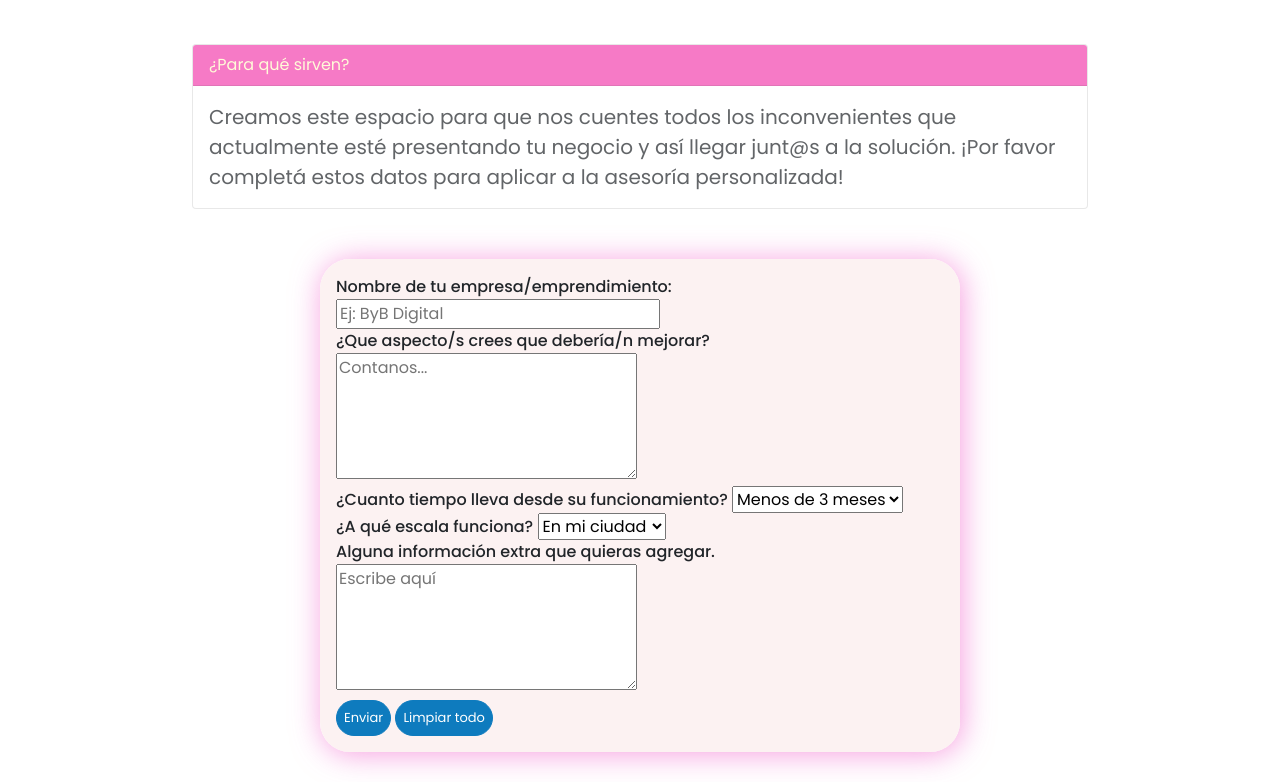
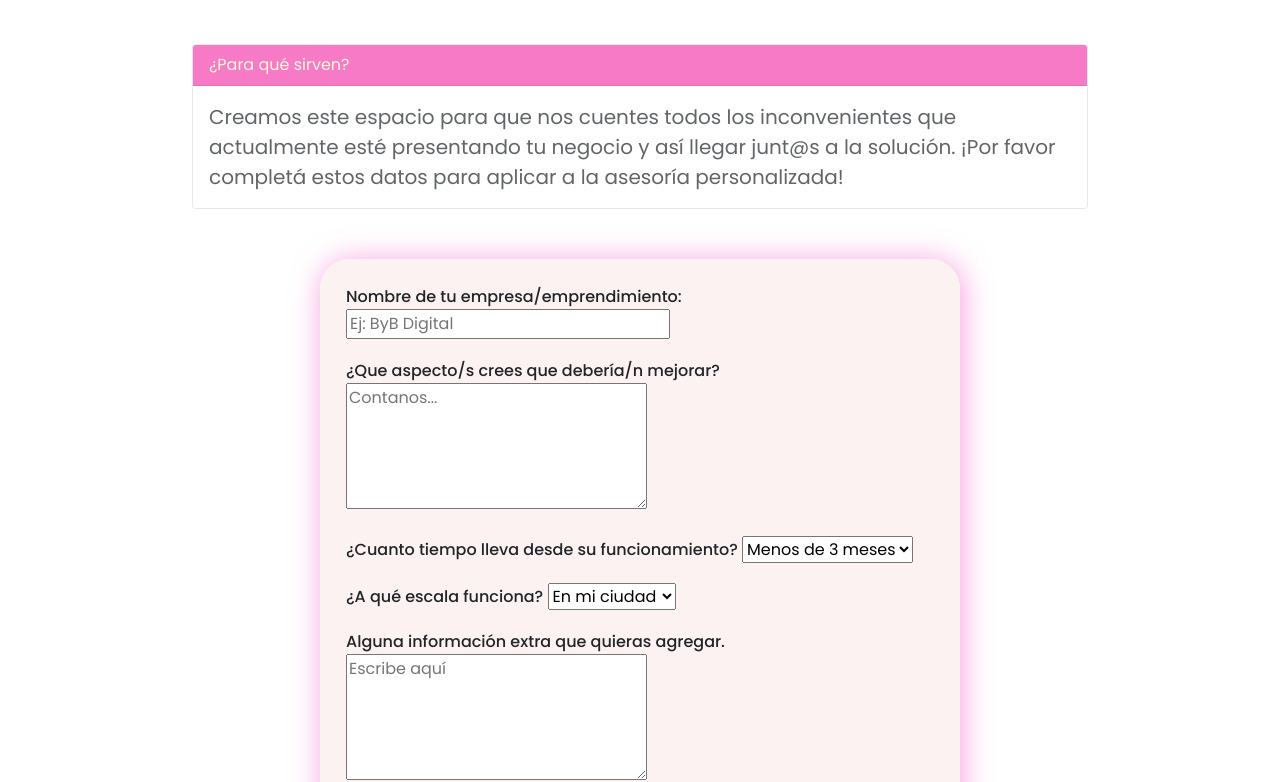
Before and after one commit to bandeveronica/bybdigital, a website: page pages/asesorias.html in a window 1280 px wide. Shown: the part 193-975 px from the top of the page. Drawn offline with nearby package versions, Linux system fonts and the light colour scheme.

Commit message:
MOD: se mejoró la separación entre los items del formulario de Asesorias

```diff
--- a/pages/asesorias.html
+++ b/pages/asesorias.html
@@ -69,17 +69,17 @@
         <!-- Formulario de Asesorias -->
     <section>
     <form class="formAsesorias" action="" method="POST" enctype="application/x-www-form-urlencoded">
-        <div>
+        <div class="formPart">
             <label for="name">Nombre de tu empresa/emprendimiento:</label>
             <input type="text" name="name" placeholder="Ej: ByB Digital">
         </div>
-        <div>
+        <div class="formPart">
             <label for="text">¿Que aspecto/s crees que debería/n mejorar?</label>
         <section>
             <textarea name="comment" cols="20" rows="5" placeholder="Contanos..."></textarea>
         </section>
         </div>
-        <div>
+        <div class="formPart">
             <label for="text">¿Cuanto tiempo lleva desde su funcionamiento?</label>
             <select name="text">
                 <option value="less3m">Menos de 3 meses</option>
@@ -88,7 +88,7 @@
                 <option value="lotofyears">Varios años</option>
             </select>
         </div>
-        <div>
+        <div class="formPart">
             <label for="text">¿A qué escala funciona?</label>
             <select name="text">
                 <option value="city">En mi ciudad</option>
@@ -96,7 +96,7 @@
                 <option value="international">Internacional</option>
             </select>
         </div>
-        <div>
+        <div class="formPart">
             <label for="comment">Alguna información extra que quieras agregar. </label>
                 <section>
                     <textarea name="comment" cols="20" rows="5" placeholder="Escribe aquí"></textarea>
--- a/scss/_main.scss
+++ b/scss/_main.scss
@@ -45,6 +45,9 @@ form label {
     border-radius: 5px;
 }
 
+.formPart {
+    padding: 10px;
+}
 
 // Estilos Página Noticias//
 
```
Also changed, not shown: css/index.css, 1 other file.
